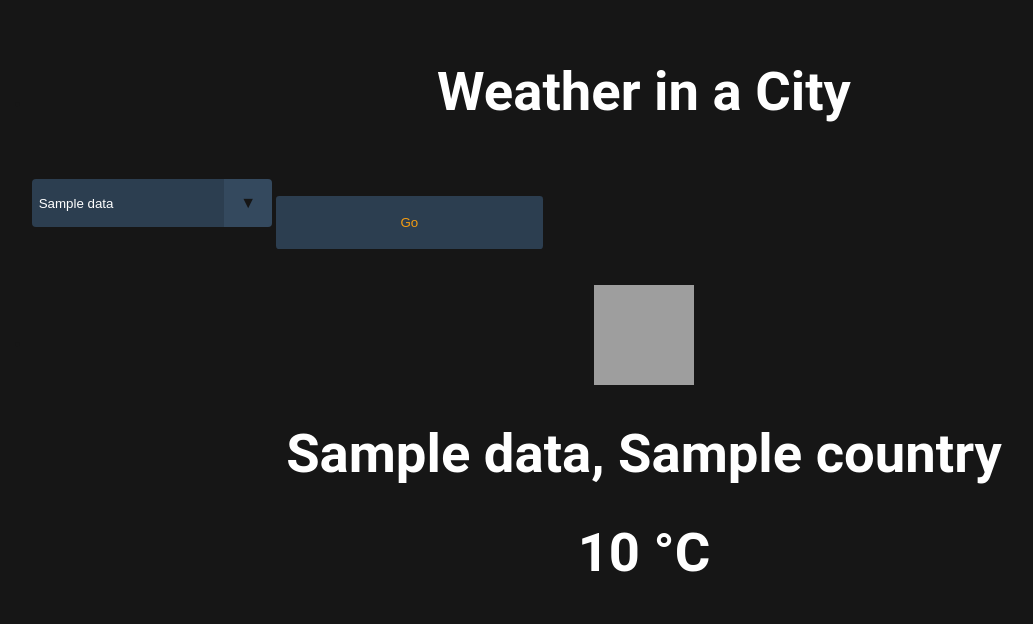
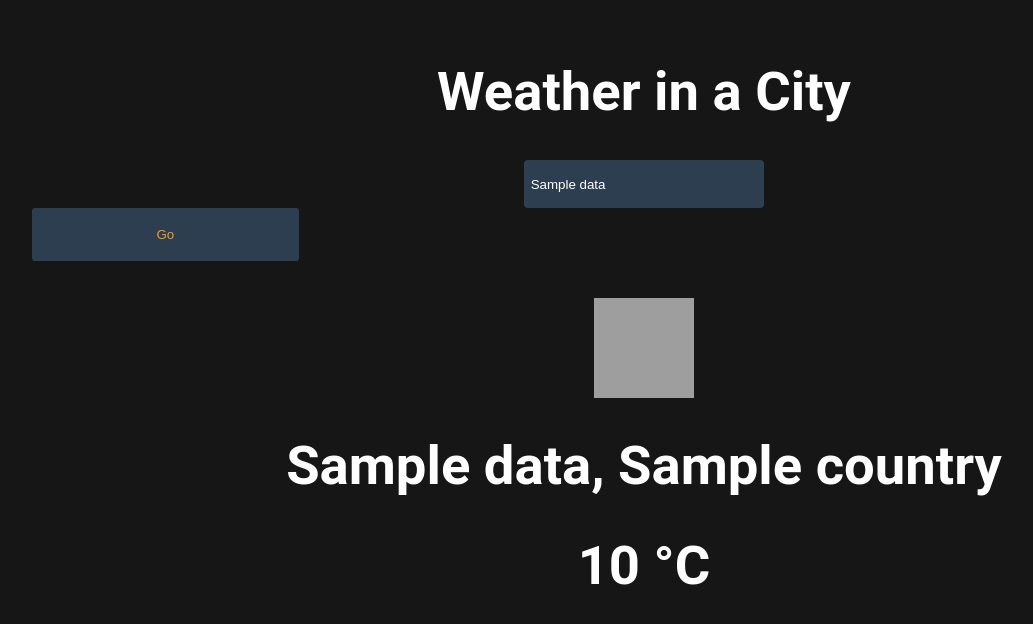
Before and after one commit to chilismaug/WeatherApp.v2, a Flask app: template templates/result.html in a window 1280 px wide. Shown: the top 624 px of the page, without its empty margins (16-1049 px from the left). Run offline with Flask 2, Linux system fonts and the light colour scheme; the template is opened without the code that fills it: most values are stand-ins (such as "Sample title", 1, 10 or a date in 2020); grey boxes are pictures that could not be loaded.

Commit message:
styling to position the buttons

```diff
--- a/static/style.css
+++ b/static/style.css
@@ -1,8 +1,7 @@
-
 .center-on-page-top {
   /* grid styles */
   display: grid;
-/*  grid-template-columns: repeat(auto-fit, minmax(280px)); */
+  /* grid-template-columns: repeat(auto-fit, minmax(280px, 1fr)); */
   align-items: center;
 }
 /* .center-on-page-mid {
@@ -38,8 +37,6 @@ img {
 select {
   -webkit-appearance: none;
   -moz-appearance: none;
-  -ms-appearance: none;
-  appearance: none;
   outline: 0;
   box-shadow: none;
   border: 0 !important;
@@ -49,7 +46,8 @@ select {
 /* Custom Select */
 .select {
   position: relative;
-  display: inline-block;
+  margin: auto;
+
   width: 15em;
   height: 3em;
   line-height: 3;
@@ -60,7 +58,7 @@ select {
 select {
   width: 100%;
   height: 100%;
-  margin: 0;
+  margin: auto;
   padding: 0 0 0 0.5em;
   color: #fff;
   cursor: pointer;
@@ -71,7 +69,7 @@ select::-ms-expand {
 /* Arrow */
 .select::after {
   content: "\25BC";
-  position: absolute;
+  position: relative;
   top: 0;
   right: 0;
   bottom: 0;
@@ -92,11 +90,9 @@ select::-ms-expand {
 .btn {
   -webkit-appearance: none;
   -moz-appearance: none;
-  -ms-appearance: none;
+  position: relative;
+  margin: auto;
 
-  display: inline-block;
-
-  appearance: none;
   outline: 0;
   box-shadow: none;
   border: 0 !important;
@@ -104,7 +100,7 @@ select::-ms-expand {
   background-image: none;
   width: 20em;
   height: 4em;
-  margin: 0;
+
   color: #fff;
   cursor: pointer;
   border-radius: 0.25em;
@@ -119,7 +115,8 @@ select::-ms-expand {
   -ms-appearance: button;
 
   appearance: button;
-  display: block;
+  display: inline-block;
+  margin: auto;
   width: 200px;
   line-height: 16px;
   background: #2c3e50;
--- a/templates/result.html
+++ b/templates/result.html
@@ -1,11 +1,9 @@
 {% extends "weather.html" %}
 {% block body %}
-		<div class="center-on-page-mid">
 		{% for d in data %}
 		{% set my_string = "static/img/" + d['weather'][0]['icon']+ ".svg" %}
 		  <h1><img src="{{ my_string }}" class="svg" fill="white" height="100" vertical-align="middle" width="100"></h1>
 		  <h1>{{ d['name'] }}, {{ d['sys']['country'] }}</h1>
 		  <h1>{{ d['main']['temp']|round|int}} °C</h1>
 		{% endfor %}
-		</div>
 {% endblock %}
--- a/templates/weather.html
+++ b/templates/weather.html
@@ -10,7 +10,6 @@
 	  <ul>
 		<li>
 			<h1>Weather in a City </h1>
-		  <br>
 			{% if phase == 'answer' %}
 				<a href="/" class="fauxbtn">Reload City List</a>
 			{% else %}
@@ -25,12 +24,10 @@
 					<button type="submit" class="btn">Go</button>
 				</form>
 			{% endif %}
-
 		</li>
 		<li>
 			{% block body %}
 			{% endblock %}
-
 		</li>
 	  </ul>
 	</div>
```
Lines whose indentation alone changed are shown as unchanged.
